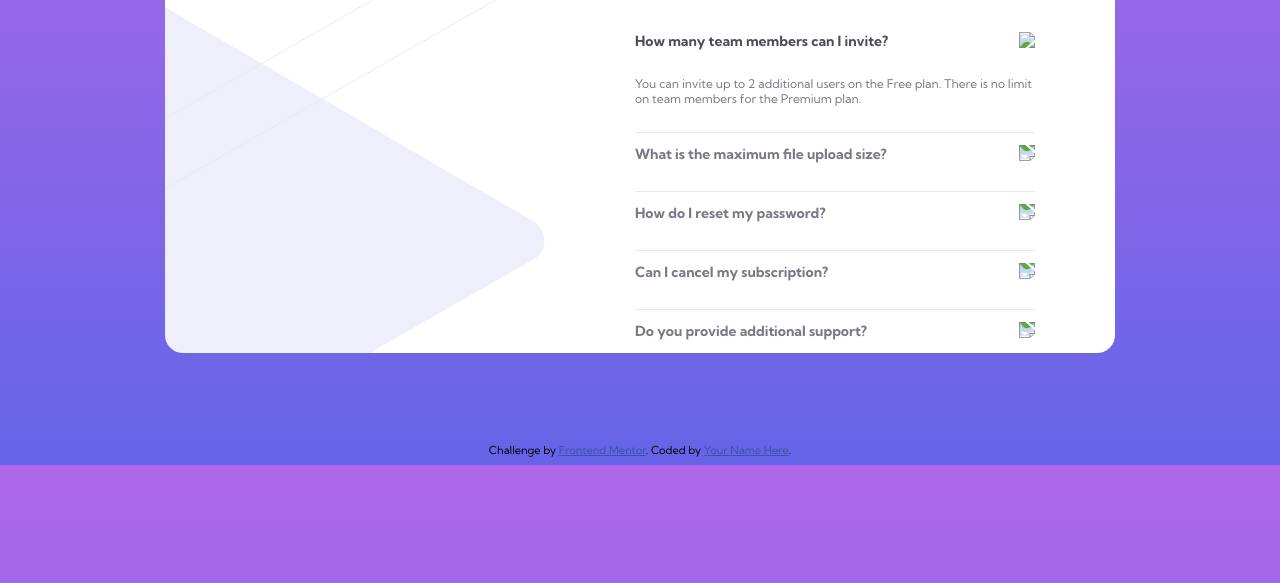
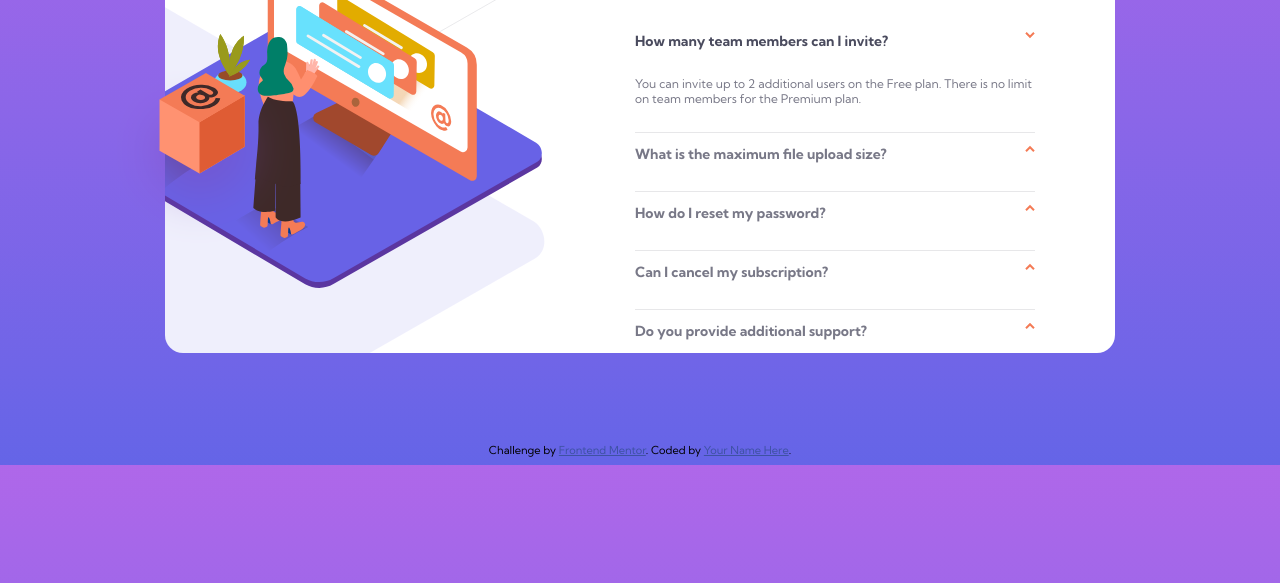
Before and after one commit to mario-santoro89/faq-accordion-card-main, a plain HTML site: page index.html in a window 1280 px wide. Shown: the part 217-800 px from the top of the page. Drawn offline with nearby package versions, Linux system fonts and the light colour scheme; files that its build step writes are made by us from their sources; files whose address does not match are found by name.

Commit message:
Update index.html

```diff
--- a/index.html
+++ b/index.html
@@ -3,12 +3,12 @@
 <head>
   <meta charset="UTF-8">
   <meta name="viewport" content="width=device-width, initial-scale=1.0"> <!-- displays site properly based on user's device -->
-  <script src="Jquery-e-query-ui/jquery-3.6.0.js"></script>
-  <script src="Jquery-e-query-ui/jquery-ui-1.13.0/jquery-ui.js"></script>
-  <link rel="stylesheet" href="Jquery-e-query-ui/jquery-ui-1.13.0/jquery-ui.css">
+  <script src="jquery-3.6.0.js"></script>
+  <script src="jquery-ui.js"></script>
+  <link rel="stylesheet" href="jquery-ui.css">
   <link rel="stylesheet" href="style.css">
   <script src="javascript.js" defer></script>
-  <link rel="icon" type="image/png" sizes="32x32" href="./images/favicon-32x32.png">
+  <link rel="icon" type="image/png" sizes="32x32" href="favicon-32x32.png">
   <link rel="preconnect" href="https://fonts.googleapis.com">
 <link rel="preconnect" href="https://fonts.gstatic.com" crossorigin>
 <link href="https://fonts.googleapis.com/css2?family=Kumbh+Sans:wght@400;700&display=swap" rel="stylesheet">
@@ -21,35 +21,35 @@
   </style>
 </head>
 <body>
-  <img id="main-img-mobile" src="/images/illustration-woman-online-mobile.svg">
+  <img id="main-img-mobile" src="illustration-woman-online-mobile.svg">
     <div id="container">
       <div id="faq">
 
 
-          <img id="main-img-desktop" src="/images/illustration-woman-online-desktop.svg">
-          <img id="box"src="/images/illustration-box-desktop.svg" alt="">
+          <img id="main-img-desktop" src="illustration-woman-online-desktop.svg">
+          <img id="box"src="illustration-box-desktop.svg" alt="">
 
         <div id="accordion">
           <h1>FAQ</h1>
-          <h3 class="clicked normal first-h3">How many team members can I invite?<img class="arrow" src="/images/icon-arrow-down.svg"></h3>
+          <h3 class="clicked normal first-h3">How many team members can I invite?<img class="arrow" src="icon-arrow-down.svg"></h3>
           <div class="active">
             <p>You can invite up to 2 additional users on the Free plan. There is no limit on
             team members for the Premium plan.</p>
           </div>
-          <h3 class="normal">What is the maximum file upload size?<img class="arrow" src="/images/icon-arrow-down.svg"></h3>
+          <h3 class="normal">What is the maximum file upload size?<img class="arrow" src="icon-arrow-down.svg"></h3>
           <div class="inactive">
             <p>No more than 2GB. All files in your account must fit your allotted storage space.</p>
           </div>
-          <h3 class="normal">How do I reset my password?<img class="arrow" src="/images/icon-arrow-down.svg"></h3>
+          <h3 class="normal">How do I reset my password?<img class="arrow" src="icon-arrow-down.svg"></h3>
           <div class="inactive">
             <p> “Forgot password” from the login page or “Change password” from your profile page.
             A reset link will be emailed to you.</p>
           </div>
-          <h3 class="normal">Can I cancel my subscription?<img class="arrow" src="/images/icon-arrow-down.svg"></h3>
+          <h3 class="normal">Can I cancel my subscription?<img class="arrow" src="icon-arrow-down.svg"></h3>
           <div class="inactive">
             <p> Yes! Send us a message and we’ll process your request no questions asked.</p>
           </div>
-          <h3 class="normal"> Do you provide additional support?<img class="arrow" src="/images/icon-arrow-down.svg"> </h3>
+          <h3 class="normal"> Do you provide additional support?<img class="arrow" src="icon-arrow-down.svg"> </h3>
         <div class="inactive">
             <p> Chat and email support is available 24/7. Phone lines are open during normal business hours.</p>
           </div>
```
